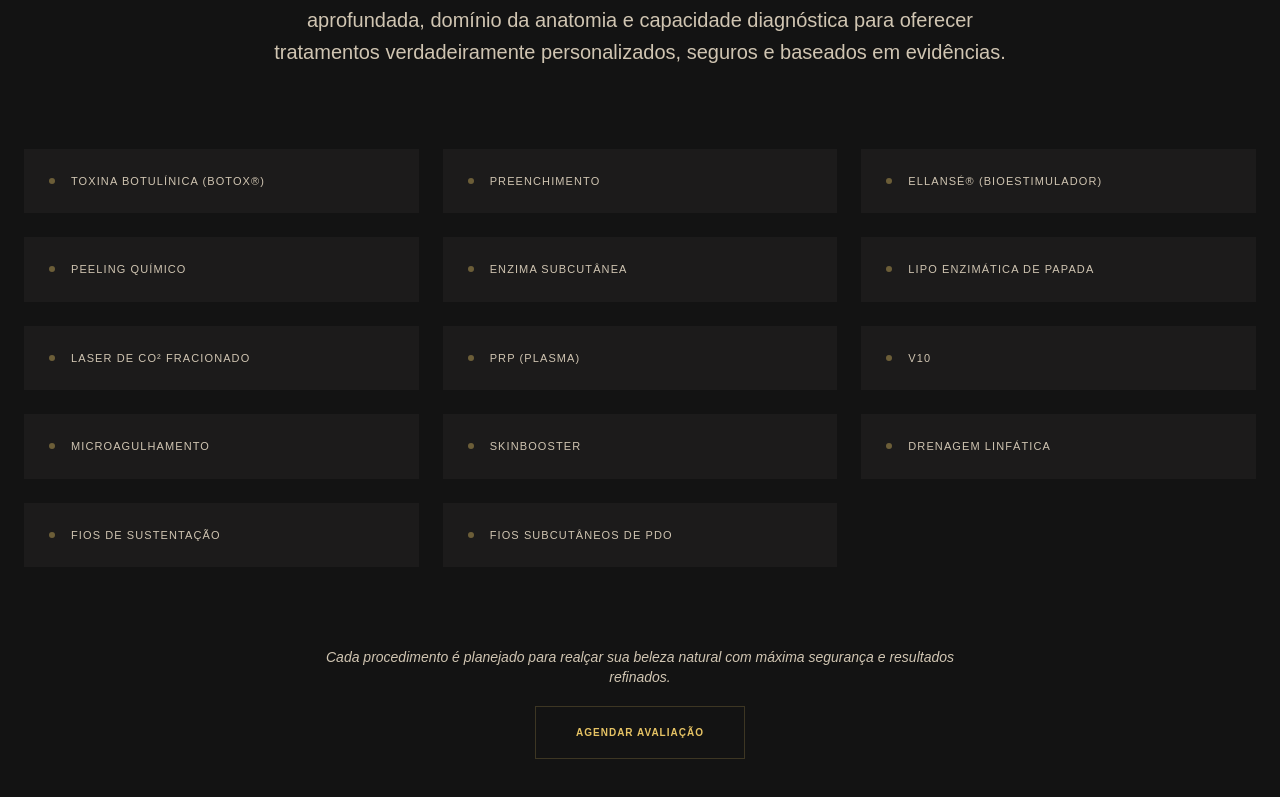
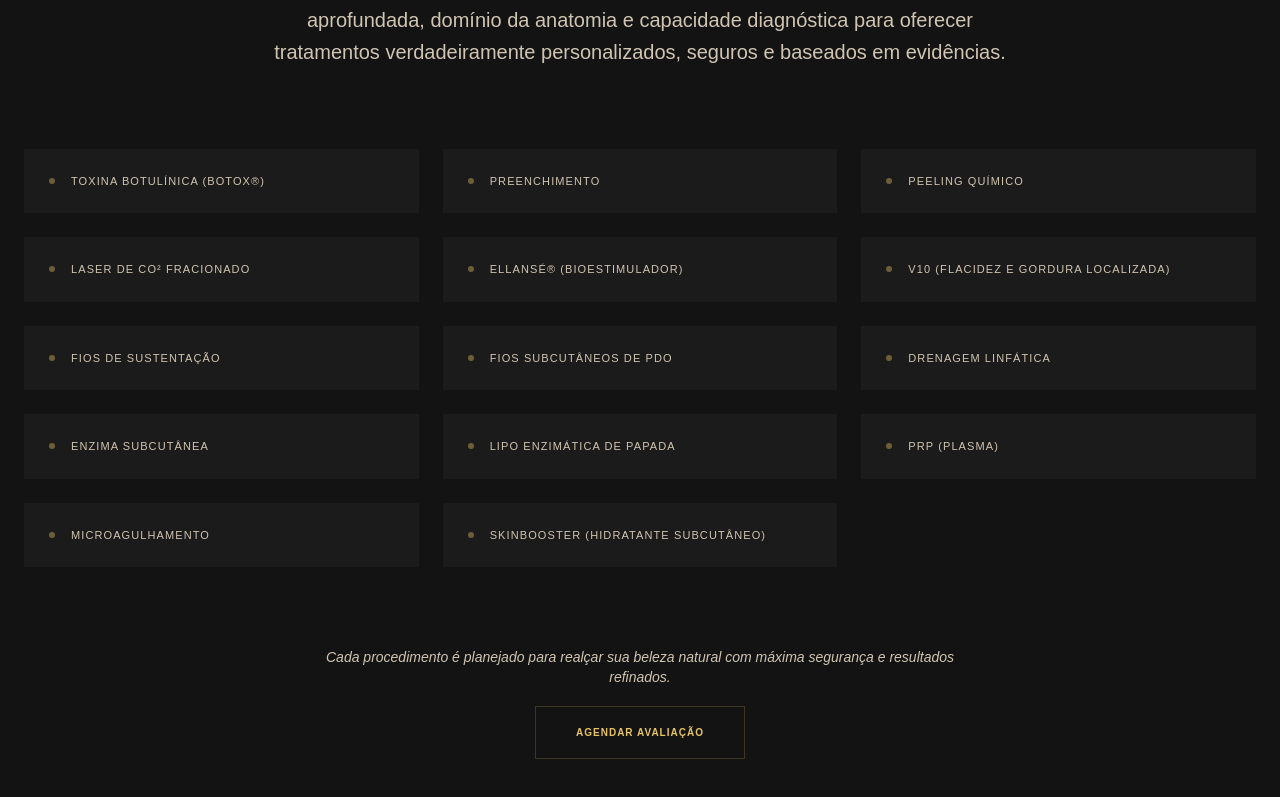
Before and after one commit to drjorgemenezes/estheticcare, a React (Vite) app: page / in a window 1280 px wide. Shown: the part 4106-4903 px from the top of the page. Built offline with nearby package versions, Linux system fonts and the light colour scheme.

Commit message:
feat: add clinical procedure content files and implement main App component structure

```diff
--- a/src/App.tsx
+++ b/src/App.tsx
@@ -534,18 +534,18 @@ export default function App() {
             {[
               { name: "Toxina Botulínica (Botox®)", id: "botox" },
               { name: "Preenchimento", id: "preenchimento" },
+              { name: "Peeling químico", id: "peeling-quimico" },
+              { name: "Laser de CO² fracionado", id: "laser-de-co2-fracionado" },
               { name: "Ellansé® (Bioestimulador)", id: "ellanse" },
-              { name: "Peeling químico", id: "peeling-quimico" },
+              { name: "V10 (flacidez e gordura localizada)", id: "v10" },
+              { name: "Fios de sustentação", id: "fios-de-sustentacao" },
+              { name: "Fios subcutâneos de PDO", id: "fios-de-pdo" },
+              { name: "Drenagem linfática", id: "drenagem-linfatica" },
               { name: "Enzima subcutânea", id: "enzima-subcutanea" },
               { name: "Lipo enzimática de papada", id: "lipo-enzimatica" },
-              { name: "Laser de CO² fracionado", id: "laser-de-co2-fracionado" },
               { name: "PRP (Plasma)", id: "prp" },
-              { name: "V10", id: "v10" },
               { name: "Microagulhamento", id: "microagulhamento" },
-              { name: "Skinbooster", id: "skinbooster" },
-              { name: "Drenagem linfática", id: "drenagem-linfatica" },
-              { name: "Fios de sustentação", id: "fios-de-sustentacao" },
-              { name: "Fios subcutâneos de PDO", id: "fios-de-pdo" }
+              { name: "Skinbooster (hidratante subcutâneo)", id: "skinbooster" }
             ].map((item, idx) => (
               <Link
                 key={item.id}
```
Also changed, not shown: conteudos/ellanse.txt, conteudos/enzima-subcutanea.txt, conteudos/preenchimento.txt, conteudos/skinbooster.txt, conteudos/v10.txt.
